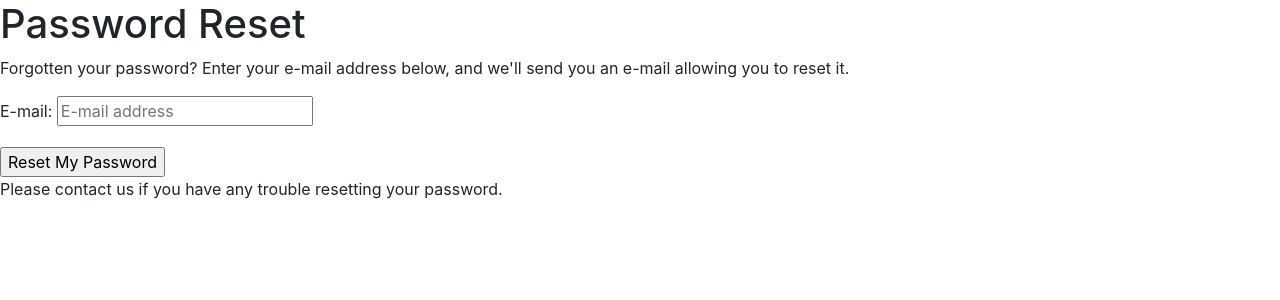
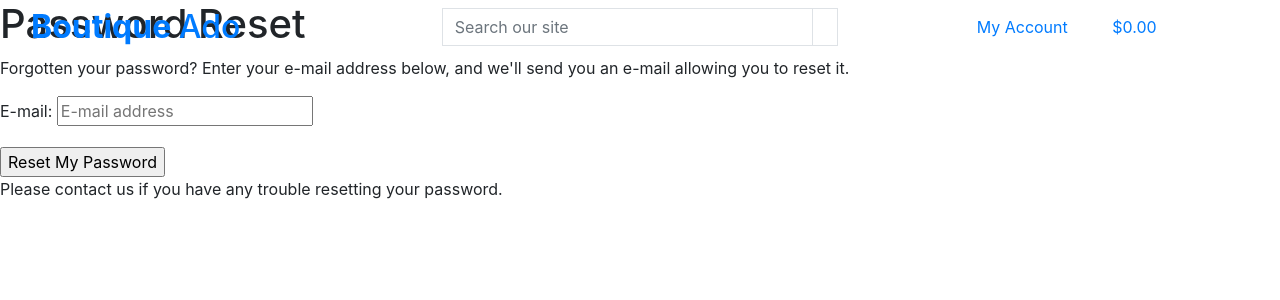
Before and after one commit to hartnetl/boutique-ado-walkthrough, a Django app: page /accounts/password/reset/ in a window 1280 px wide. Shown: the top 300 px of the page. Run offline with Django 3.2, Linux system fonts and the light colour scheme; some libraries are stand-ins or nearby versions.

Commit message:
Feat: Add main page header

```diff
--- a/templates/base.html
+++ b/templates/base.html
@@ -2,6 +2,7 @@
 
 <!doctype html>
 <html lang="en">
+
 <head>
   <!-- Meta tags -->
   {% block meta %}
@@ -15,7 +16,8 @@
 
   <!-- Bootstrap css -->
   {% block corecss %}
-    <link rel="stylesheet" href="https://stackpath.bootstrapcdn.com/bootstrap/4.4.1/css/bootstrap.min.css" integrity="sha384-Vkoo8x4CGsO3+Hhxv8T/Q5PaXtkKtu6ug5TOeNV6gBiFeWPGFN9MuhOf23Q9Ifjh" crossorigin="anonymous">
+  <link rel="stylesheet" href="https://stackpath.bootstrapcdn.com/bootstrap/4.4.1/css/bootstrap.min.css"
+    integrity="sha384-Vkoo8x4CGsO3+Hhxv8T/Q5PaXtkKtu6ug5TOeNV6gBiFeWPGFN9MuhOf23Q9Ifjh" crossorigin="anonymous">
   {% endblock %}
 
   {% block extra_css %}
@@ -23,9 +25,15 @@
 
   <!-- Bootstrap scripts -->
   {% block corejs %}
-    <script src="https://code.jquery.com/jquery-3.4.1.slim.min.js" integrity="sha384-J6qa4849blE2+poT4WnyKhv5vZF5SrPo0iEjwBvKU7imGFAV0wwj1yYfoRSJoZ+n" crossorigin="anonymous"></script>
-    <script src="https://cdn.jsdelivr.net/npm/popper.js@1.16.0/dist/umd/popper.min.js" integrity="sha384-Q6E9RHvbIyZFJoft+2mJbHaEWldlvI9IOYy5n3zV9zzTtmI3UksdQRVvoxMfooAo" crossorigin="anonymous"></script>
-    <script src="https://stackpath.bootstrapcdn.com/bootstrap/4.4.1/js/bootstrap.min.js" integrity="sha384-wfSDF2E50Y2D1uUdj0O3uMBJnjuUD4Ih7YwaYd1iqfktj0Uod8GCExl3Og8ifwB6" crossorigin="anonymous"></script>
+  <script src="https://code.jquery.com/jquery-3.4.1.slim.min.js"
+    integrity="sha384-J6qa4849blE2+poT4WnyKhv5vZF5SrPo0iEjwBvKU7imGFAV0wwj1yYfoRSJoZ+n" crossorigin="anonymous">
+  </script>
+  <script src="https://cdn.jsdelivr.net/npm/popper.js@1.16.0/dist/umd/popper.min.js"
+    integrity="sha384-Q6E9RHvbIyZFJoft+2mJbHaEWldlvI9IOYy5n3zV9zzTtmI3UksdQRVvoxMfooAo" crossorigin="anonymous">
+  </script>
+  <script src="https://stackpath.bootstrapcdn.com/bootstrap/4.4.1/js/bootstrap.min.js"
+    integrity="sha384-wfSDF2E50Y2D1uUdj0O3uMBJnjuUD4Ih7YwaYd1iqfktj0Uod8GCExl3Og8ifwB6" crossorigin="anonymous">
+  </script>
   {% endblock %}
 
   {% block extra_js %}
@@ -37,7 +45,90 @@
 
 <body>
 
-    <header class="container-fluid fixed-top"></header>
+  <header class="container-fluid fixed-top">
+    <div class="row">
+      <!-- A single row with 3 columns which stack vertically on everything except large and up screens
+        The columns are centered with extra padding for smaller screens -->
+
+      <!-- logo  -->
+      <!-- The logo should be centred, but left aligned on large and up screens  -->
+      <div class="col-12 col-lg-4 my-auto py-1 py-lg-0 text-center text-lg-left">
+        <a href="{% url 'home' %}" class="nav-link main-logo-link">
+          <h2 class="logo-font text-black my-0"><strong>Boutique </strong>Ado</h2>
+        </a>
+      </div>
+
+      <!-- Search bar  -->
+      <div class="col-12 col-lg-4 my-auto py-1 py-lg-0">
+        <form method="GET" action="">
+          <div class="input-group w-100">
+            <!-- This input is a type bar; q is for query -->
+            <input class="form-control border border-black rounded-0" type="text" name="q"
+              placeholder="Search our site">
+            <!-- This input-group-append is a bootstrap class to attach button to text input -->
+            <div class="input-group-append">
+              <!-- button for submitting  -->
+              <button class="form-control btn btn-black border border-black rounded-0" type="submit">
+                <span class="icon">
+                  <i class="fas fa-search"></i>
+                </span>
+              </button>
+            </div>
+          </div>
+        </form>
+      </div>
+
+      <!-- account and shopping bag links  -->
+      <div class="col-12 col-lg-4 my-auto py-1 py-lg-0">
+        <!-- these ul classes align list horizontally with no bullets  -->
+        <ul class="list-inline list-unstyled text-center tetx-lg-right my-0">
+
+          <!-- dropdown menu  -->
+          <li class="list-inline-item dropdown">
+            <!-- This is the parent menu containing a dropdown menu with user icon  -->
+            <a class="text-black nav-link" href="#" id="user-options" data-toggle="dropdown" aria-haspopup="true"
+              aria-expanded="false">
+              <div class="text-center">
+                <div><i class="fas fa-user fa-lg"></i></div>
+                <p class="my-0">My Account</p>
+              </div>
+            </a>
+
+            <!-- This is what gets displayed in the dropdown menu  -->
+            <div class="dropdown-menu border-0" aria-labelledby="user-options">
+              {% if request.user.is_authenticated %}
+              {% if request.user.is_superuser %}
+              <a href="" class="dropdown-item">Product Management</a>
+              {% endif %}
+              <a href="" class="dropdown-item">My Profile</a>
+              <!-- These account urls come from allauth  -->
+              <a href="{% url 'account_logout' %}" class="dropdown-item">Logout</a>
+              {% else %}
+              <a href="{% url 'account_signup' %}" class="dropdown-item">Register</a>
+              <a href="{% url 'account_login' %}" class="dropdown-item">Login</a>
+              {% endif %}
+            </div>
+          </li>
+
+          <!-- Shopping bag link  -->
+          <li class="list-inline-item">
+            <a class="{% if grand_total %}text-info font-weight-bold{% else %}text-black{% endif %} nav-link" href="">
+              <div class="text-center">
+                <div><i class="fas fa-shopping-bag fa-lg"></i></div>
+                <p class="my-0">
+                  {% if grand_total %}
+                    ${{ grand_total|floatformat:2 }}
+                  {% else %}
+                    $0.00
+                  {% endif %}
+                </p>
+              </div>
+            </a>
+          </li>
+        </ul>
+      </div>
+    </div>
+  </header>
 
   {% if messages %}
   <div class="message-container"></div>
```
Also changed, not shown: README.md. Lines whose indentation alone changed are shown as unchanged.
